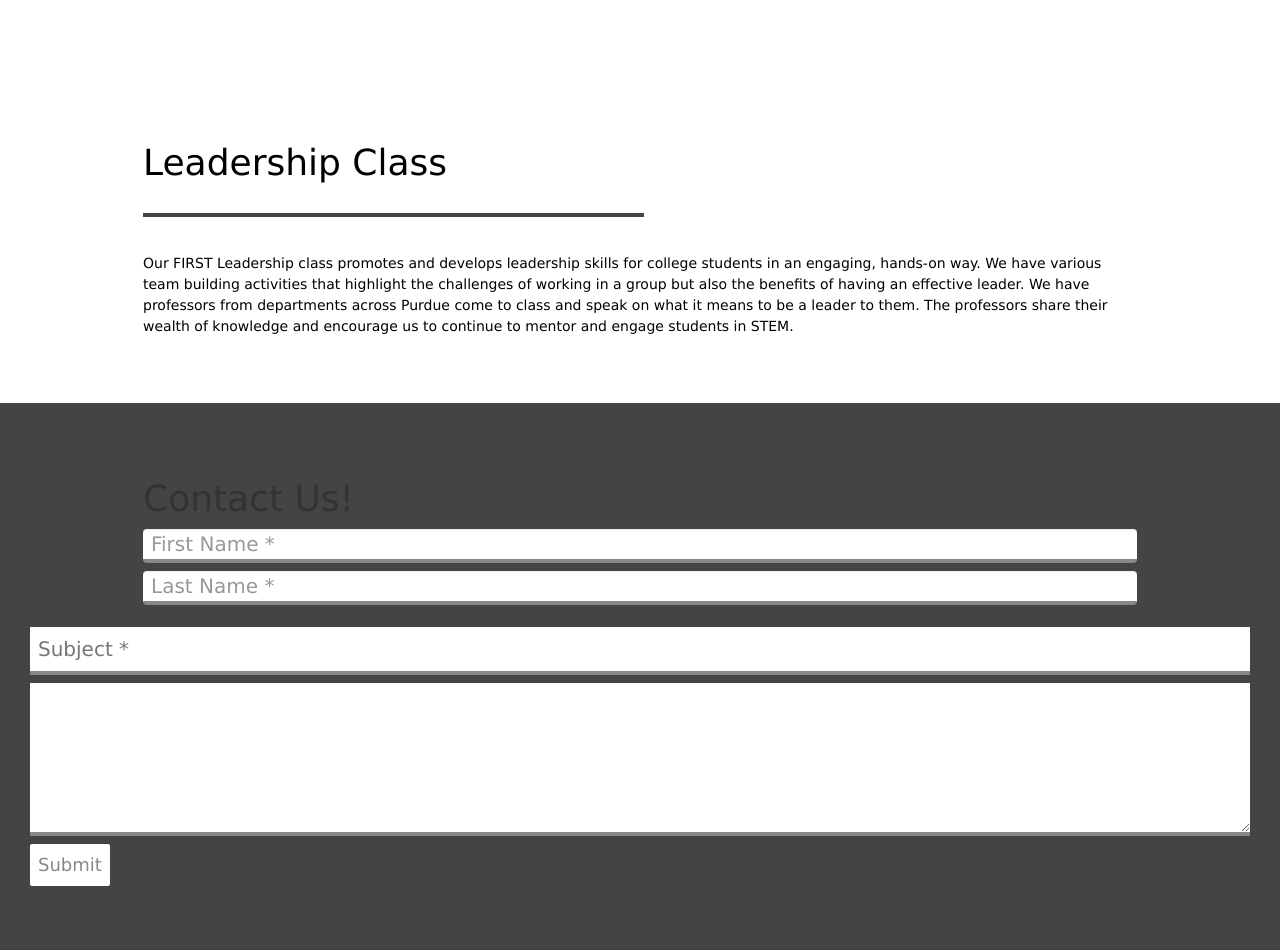
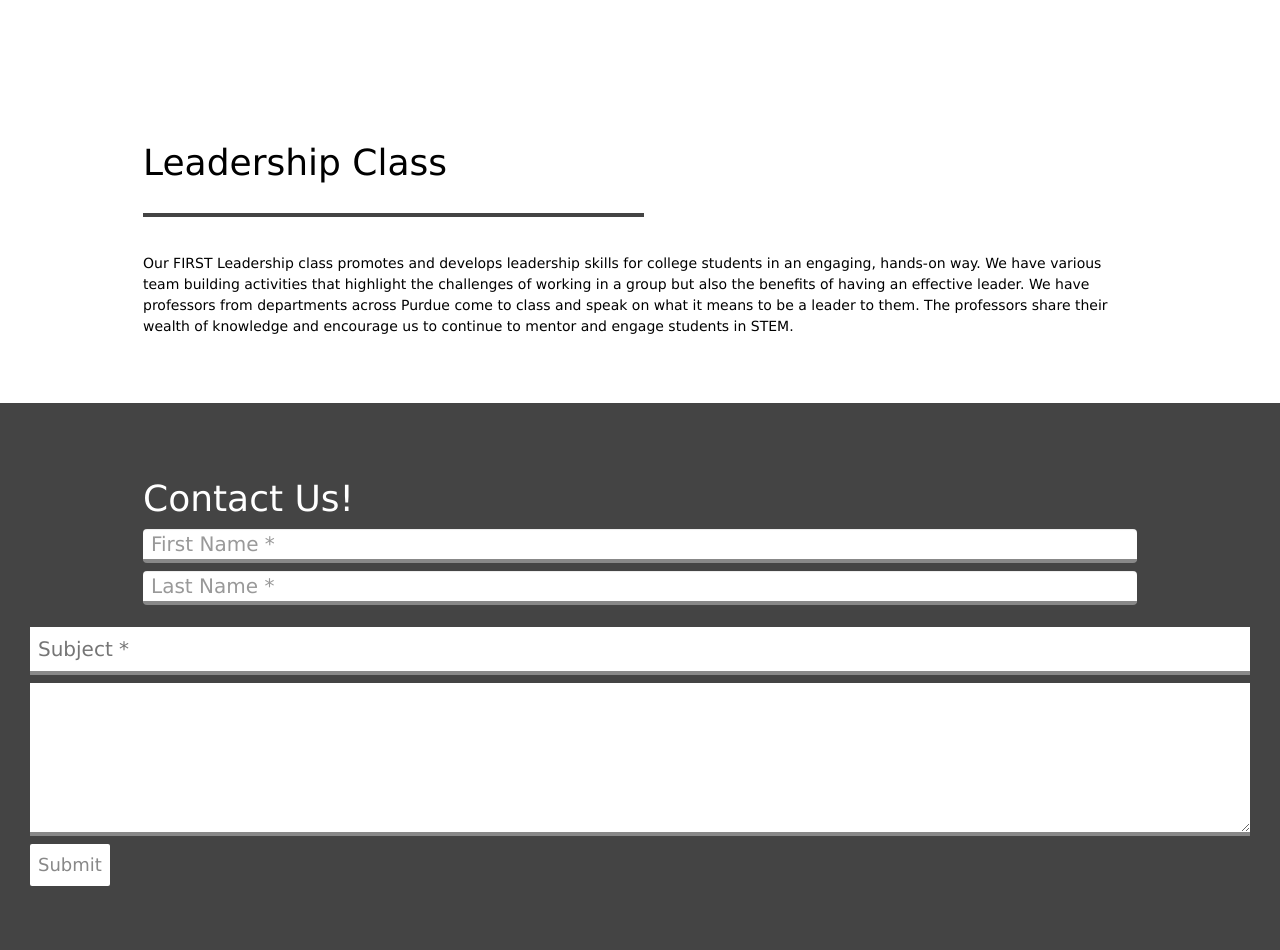
Before and after one commit to purduefirst/purduefirst.github.io, a Jekyll site: the page built from index.html, in a window 1280 px wide. Shown: the part 2868-3818 px from the top of the page. Built offline with Jekyll 4.4.1, drawn with Linux system fonts in a browser that asks for light colours.

Commit message:
Color fix

```diff
--- a/_sass/components/section.scss
+++ b/_sass/components/section.scss
@@ -79,10 +79,14 @@ section {
 }
 .secondary-section {
 	background-color: #444444;
-	color: #black;
+	color: #000000;
 
 	hr {
 		border: 2px solid #ffffff;
+	}
+
+	h1 {
+		color: #ffffff;
 	}
 }
 
```
